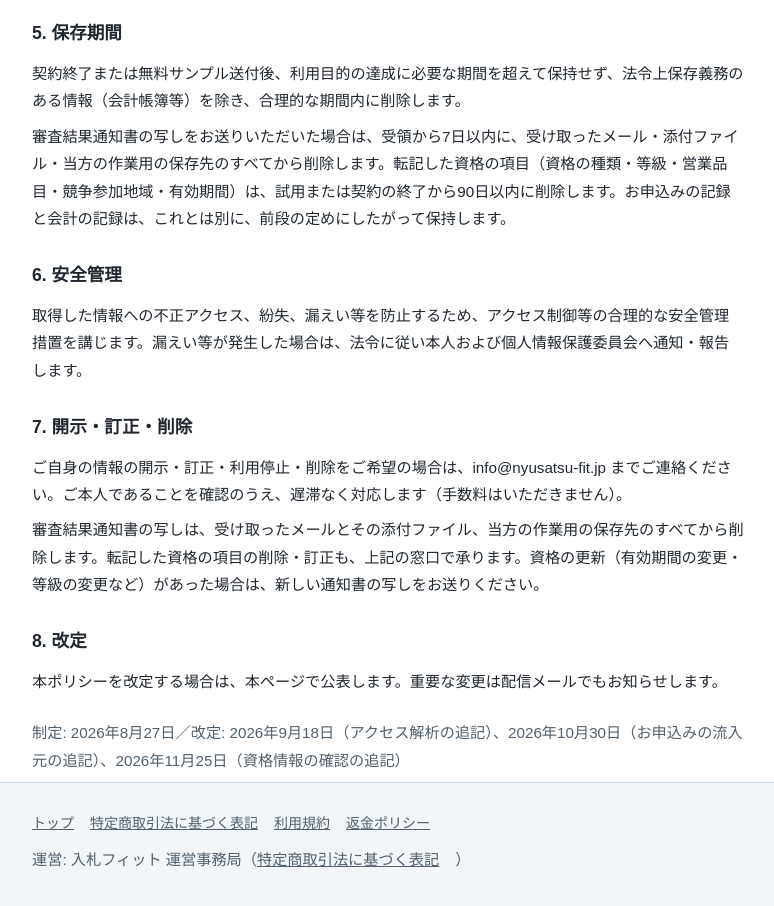
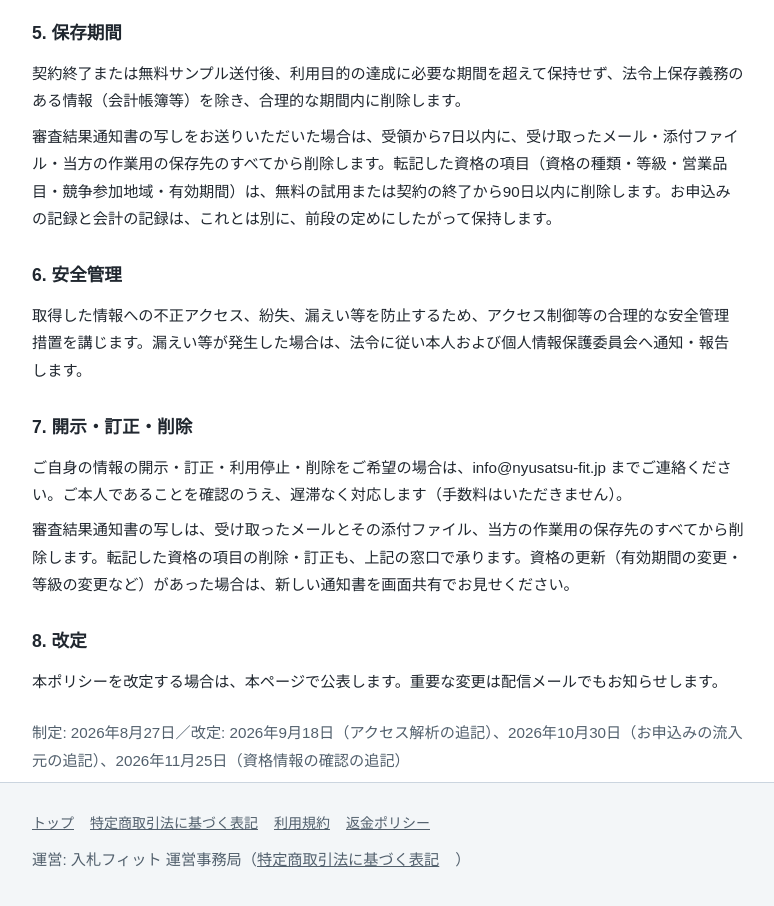
Before and after one commit to ebitake/nyusatsu-fit-site, a plain HTML site: page privacy.html in a window 1280 px wide. Shown: the part 1800-2706 px from the top of the page, without its empty margins (252-1026 px from the left). Drawn offline with Linux system fonts and the light colour scheme.

Commit message:
privacy: HQ 11/25 の 2 点（7 条の最後の文を「新しい通知書を画面共有でお見せください」に・「試用」を「無料の試用」に）＝承認された内容（画面共有が基本）に合わせる
Co-Authored-By: Claude Opus 5.5 <noreply@anthropic.com>

```diff
--- a/privacy.html
+++ b/privacy.html
@@ -66,14 +66,14 @@ footer a{margin-right:16px;color:var(--muted)}
 
 <h2>5. 保存期間</h2>
 <p>契約終了または無料サンプル送付後、利用目的の達成に必要な期間を超えて保持せず、法令上保存義務のある情報（会計帳簿等）を除き、合理的な期間内に削除します。</p>
-<p>審査結果通知書の写しをお送りいただいた場合は、受領から7日以内に、受け取ったメール・添付ファイル・当方の作業用の保存先のすべてから削除します。転記した資格の項目（資格の種類・等級・営業品目・競争参加地域・有効期間）は、試用または契約の終了から90日以内に削除します。お申込みの記録と会計の記録は、これとは別に、前段の定めにしたがって保持します。</p>
+<p>審査結果通知書の写しをお送りいただいた場合は、受領から7日以内に、受け取ったメール・添付ファイル・当方の作業用の保存先のすべてから削除します。転記した資格の項目（資格の種類・等級・営業品目・競争参加地域・有効期間）は、無料の試用または契約の終了から90日以内に削除します。お申込みの記録と会計の記録は、これとは別に、前段の定めにしたがって保持します。</p>
 
 <h2>6. 安全管理</h2>
 <p>取得した情報への不正アクセス、紛失、漏えい等を防止するため、アクセス制御等の合理的な安全管理措置を講じます。漏えい等が発生した場合は、法令に従い本人および個人情報保護委員会へ通知・報告します。</p>
 
 <h2>7. 開示・訂正・削除</h2>
 <p>ご自身の情報の開示・訂正・利用停止・削除をご希望の場合は、info@nyusatsu-fit.jp までご連絡ください。ご本人であることを確認のうえ、遅滞なく対応します（手数料はいただきません）。</p>
-<p>審査結果通知書の写しは、受け取ったメールとその添付ファイル、当方の作業用の保存先のすべてから削除します。転記した資格の項目の削除・訂正も、上記の窓口で承ります。資格の更新（有効期間の変更・等級の変更など）があった場合は、新しい通知書の写しをお送りください。</p>
+<p>審査結果通知書の写しは、受け取ったメールとその添付ファイル、当方の作業用の保存先のすべてから削除します。転記した資格の項目の削除・訂正も、上記の窓口で承ります。資格の更新（有効期間の変更・等級の変更など）があった場合は、新しい通知書を画面共有でお見せください。</p>
 
 <h2>8. 改定</h2>
 <p>本ポリシーを改定する場合は、本ページで公表します。重要な変更は配信メールでもお知らせします。</p>
```
